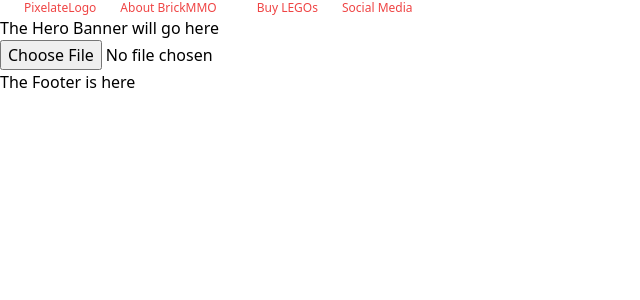
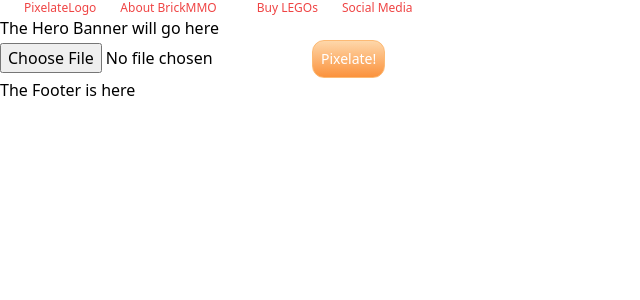
Before and after one commit to Sonnto/p2p, a React (Create React App) app in the folder frontend/: page / in a window 1280 px wide. Shown: the top 300 px of the page, without its empty margins (0-640 px from the left). Built offline with nearby package versions, Linux system fonts and the light colour scheme.

Commit message:
Update Pixelate.jsx

```diff
--- a/frontend/src/components/Pixelate.jsx
+++ b/frontend/src/components/Pixelate.jsx
@@ -116,7 +116,10 @@ const Pixelate = () => {
       )}
 
       {/* Pixelate button */}
-      <button onClick={handlePixelate} className="button text-white">
+      <button
+        onClick={handlePixelate}
+        className="p-2 text-xs md:text-sm bg-gradient-to-b from-orange-200 to-orange-400 border border-orange-300 rounded-xl focus:outline-none focus:ring-2 focus:ring-orange-500 active:from-orange-500 text-white"
+      >
         Pixelate!
       </button>
     </div>
```
